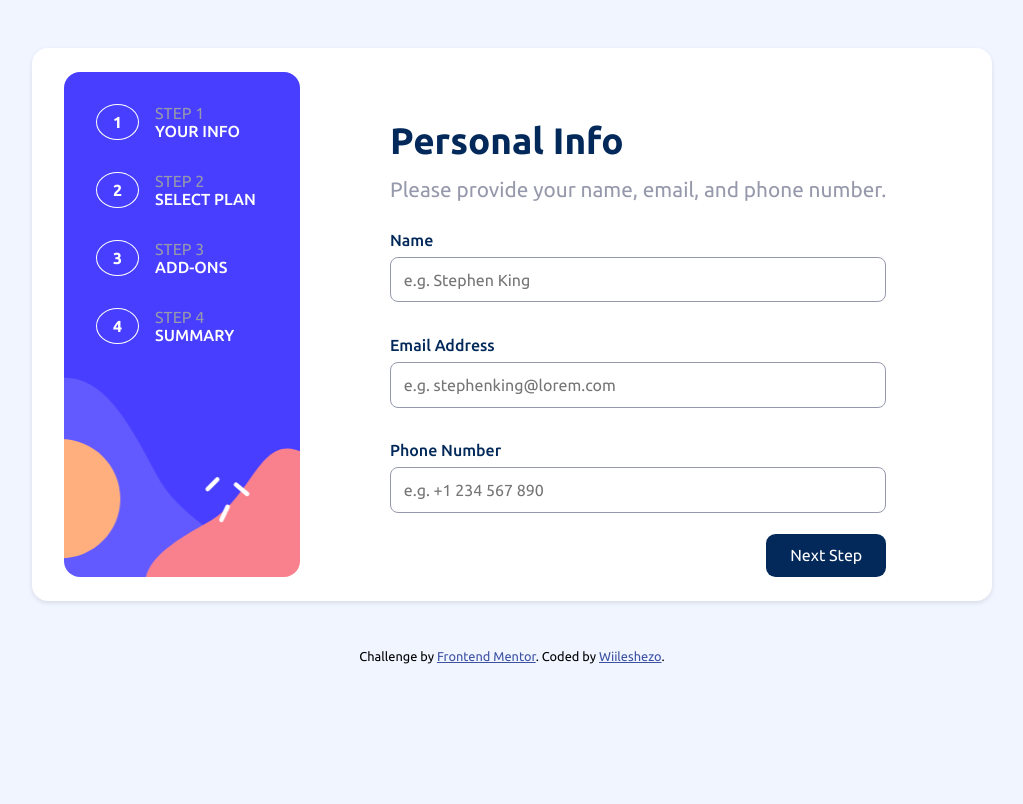
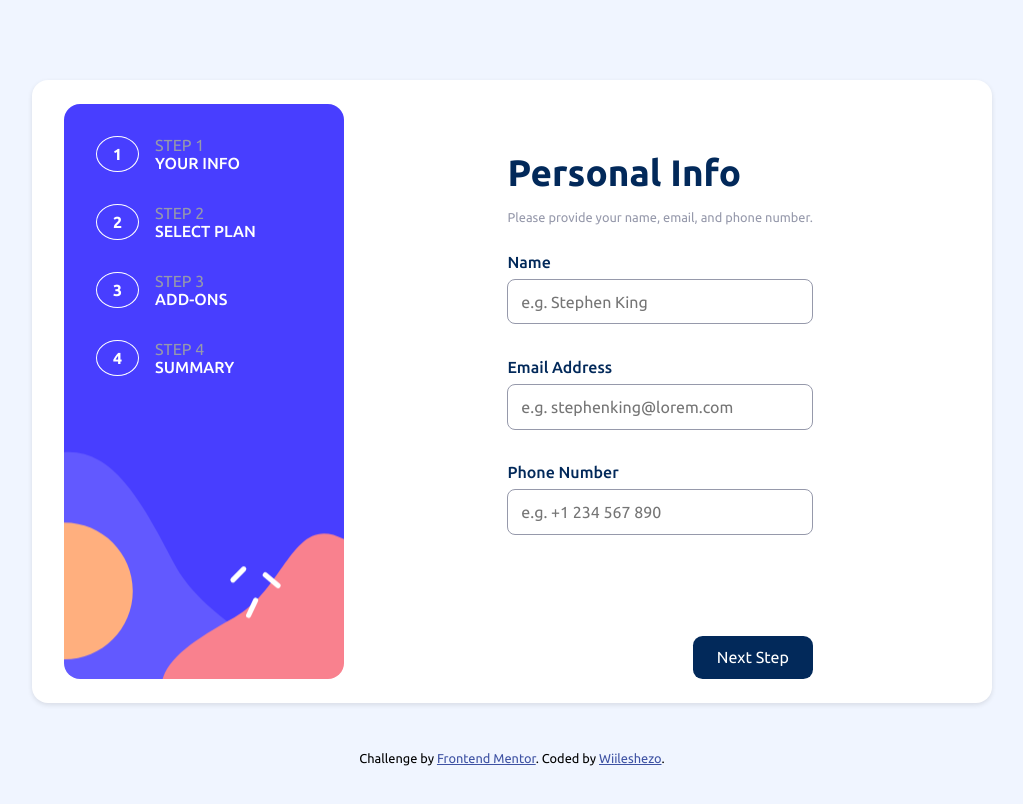
Before and after one commit to Wiileshezo/multi-step-form-main, a Vue app: page / in a window 1280 px wide. Shown: the top 804 px of the page, without its empty margins (128-1151 px from the left). Built offline with nearby package versions, Linux system fonts and the light colour scheme.

Commit message:
make the screen responsive

```diff
--- a/src/components/steps/Step1.vue
+++ b/src/components/steps/Step1.vue
@@ -72,8 +72,19 @@ label {
   border-radius: 0.5rem;
   border: 1px solid var(--Grey500);
 }
+.next-btn {
+  margin-top: 5rem;
+}
 
+@media (max-width: 1300px) {
+  .desc-step1 {
+    font-size: 0.8rem;
+  }
+}
 @media (max-width: 770px) {
+  .desc-step1 {
+    font-size: 1rem;
+  }
   .btn-card {
     display: none;
   }
--- a/src/components/views/MultiStepForm.vue
+++ b/src/components/views/MultiStepForm.vue
@@ -12,12 +12,12 @@ import DesktopSidebar from "./DesktopSidebar.vue";
 
 <style scoped>
 .multi-step-container {
-  margin-top: 3rem;
   padding: 1.5rem;
   gap: 1rem;
   flex-direction: row;
   width: 70vw;
-  z-index: 999;
+
+  margin-top: 5rem;
 }
 .card {
   background: var(--White);
@@ -27,6 +27,7 @@ import DesktopSidebar from "./DesktopSidebar.vue";
 @media (max-width: 770px) {
   .multi-step-container {
     flex-direction: column;
+    margin-top: -17vh;
   }
 
   .sidebar-container-mobile {
@@ -39,8 +40,5 @@ import DesktopSidebar from "./DesktopSidebar.vue";
     background-size: cover;
     padding-top: 3rem;
   }
-  .btn-card {
-    display: flex;
-  }
 }
 </style>
```
